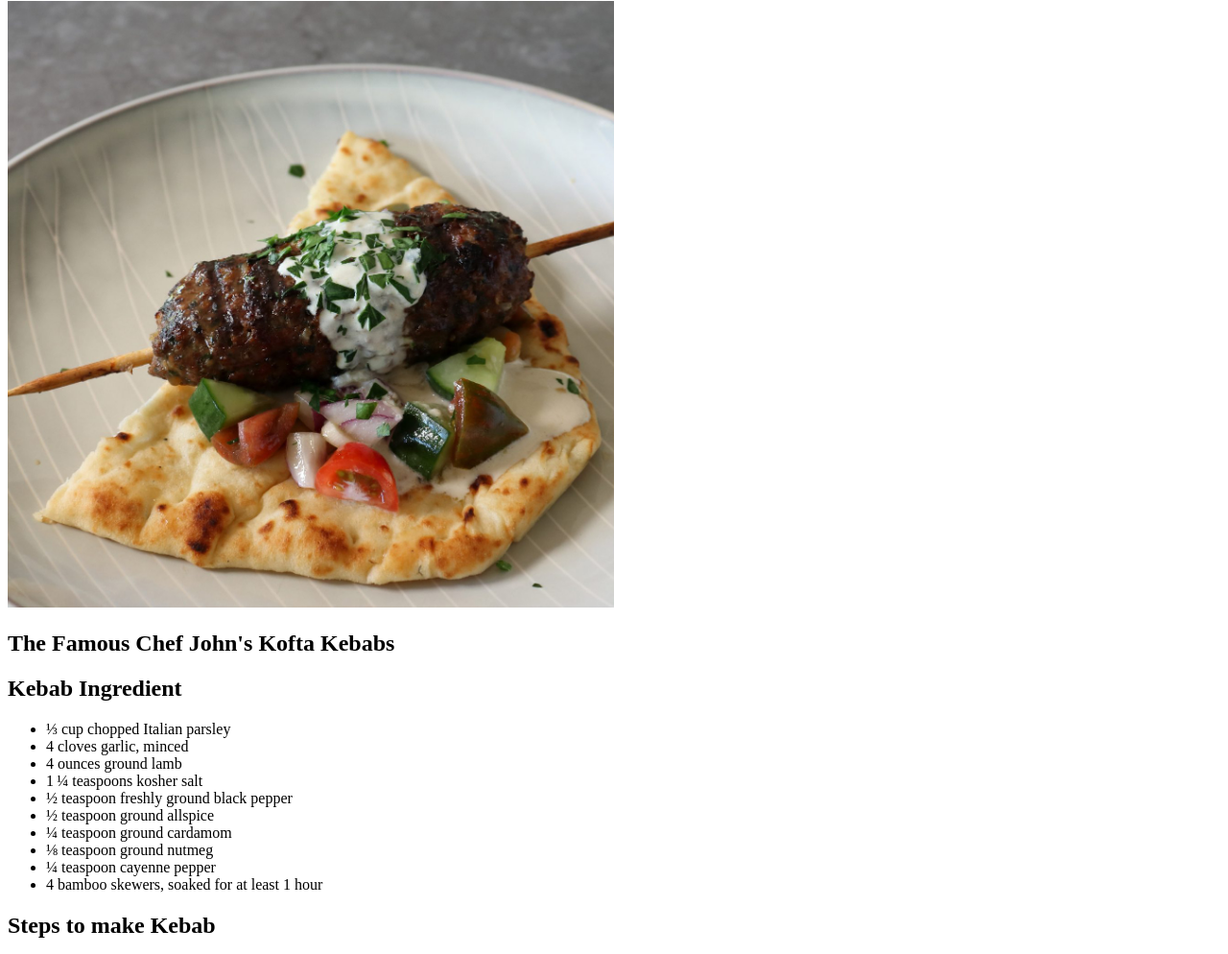
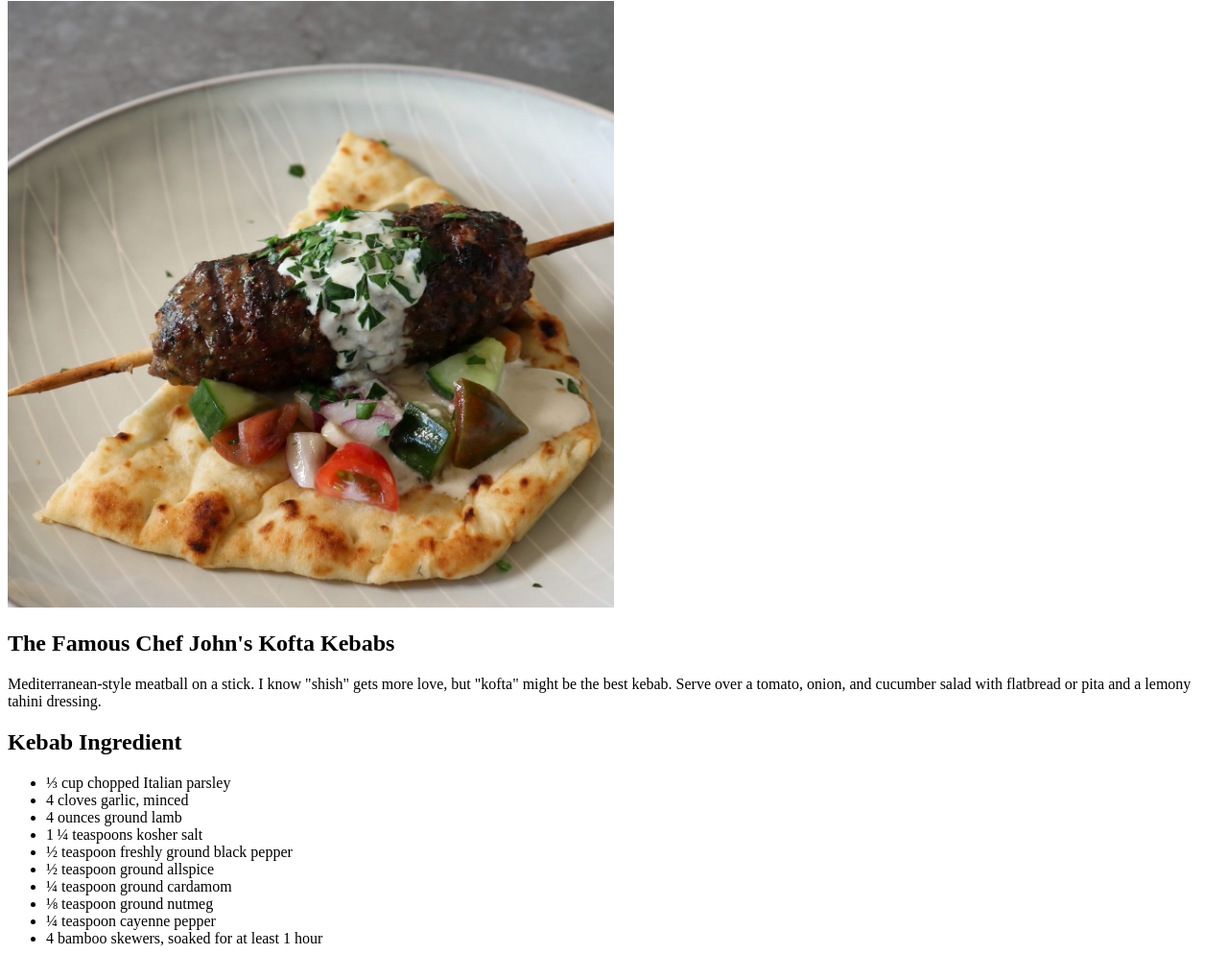
Before and after one commit to rakuzo/odin-recipes, a plain HTML site: page recipes/kebab.html in a window 1280 px wide. Shown: the part 79-1073 px from the top of the page at 96% size. Drawn offline with Linux system fonts and the light colour scheme.

Commit message:
Add description to Kebab

```diff
--- a/recipes/kebab.html
+++ b/recipes/kebab.html
@@ -10,7 +10,7 @@
     <h1>Kebab Recipe</h1>
     <img src="../images/kebab-img.jpeg" alt="Delicous kebab image" width="50%">
     <h2>The Famous Chef John's Kofta Kebabs</h2>
-    <p></p>
+    <p>Mediterranean-style meatball on a stick. I know "shish" gets more love, but "kofta" might be the best kebab. Serve over a tomato, onion, and cucumber salad with flatbread or pita and a lemony tahini dressing.</p>
 
     <h2>Kebab Ingredient</h2>
     <ul>
```
